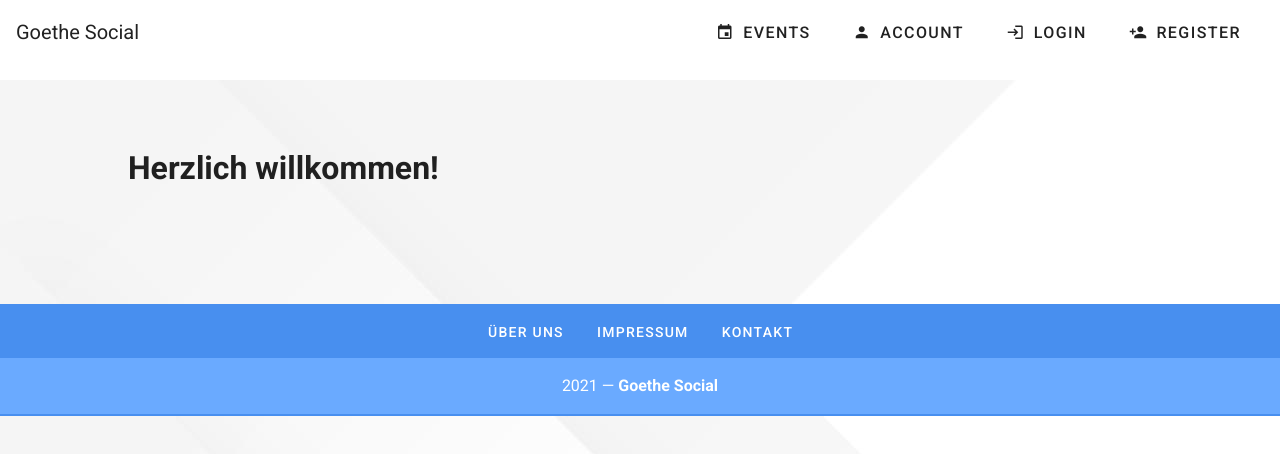
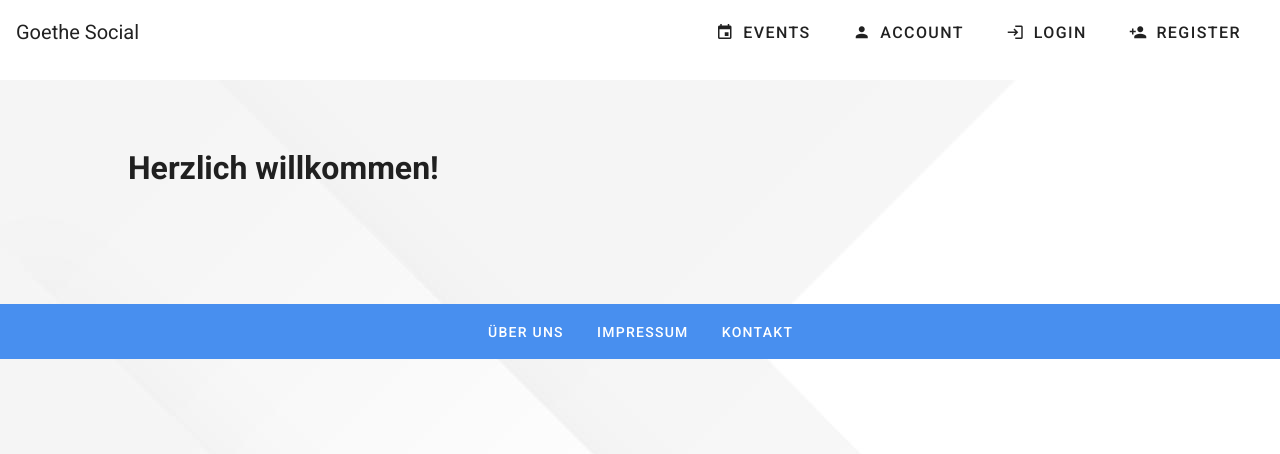
Before and after one commit to geE68er/PAIWS, a Vue app: page /#/ in a window 1280 px wide. Shown: the top 454 px of the page. Built offline with nearby package versions, Linux system fonts and the light colour scheme.

Commit message:
Update Footer.vue

```diff
--- a/src/components/Footer.vue
+++ b/src/components/Footer.vue
@@ -2,6 +2,7 @@
   <v-footer
     color="primary lighten-1"
     padless
+    height="55"
   >
     <v-row
       justify="center"
@@ -34,12 +35,7 @@
       >
         Kontakt
       </v-btn>
-      <v-col
-        class="primary lighten-2 py-4 text-center white--text"
-        cols="12"
-      >
-        {{ new Date().getFullYear() }} — <strong>Goethe Social</strong>
-      </v-col>
+
     </v-row>
   </v-footer>
 </template>
@@ -57,7 +53,5 @@
 </script>
 
 <style>
-  .footer {
-    margin-bottom: 0;
-  }
+
 </style>
```
